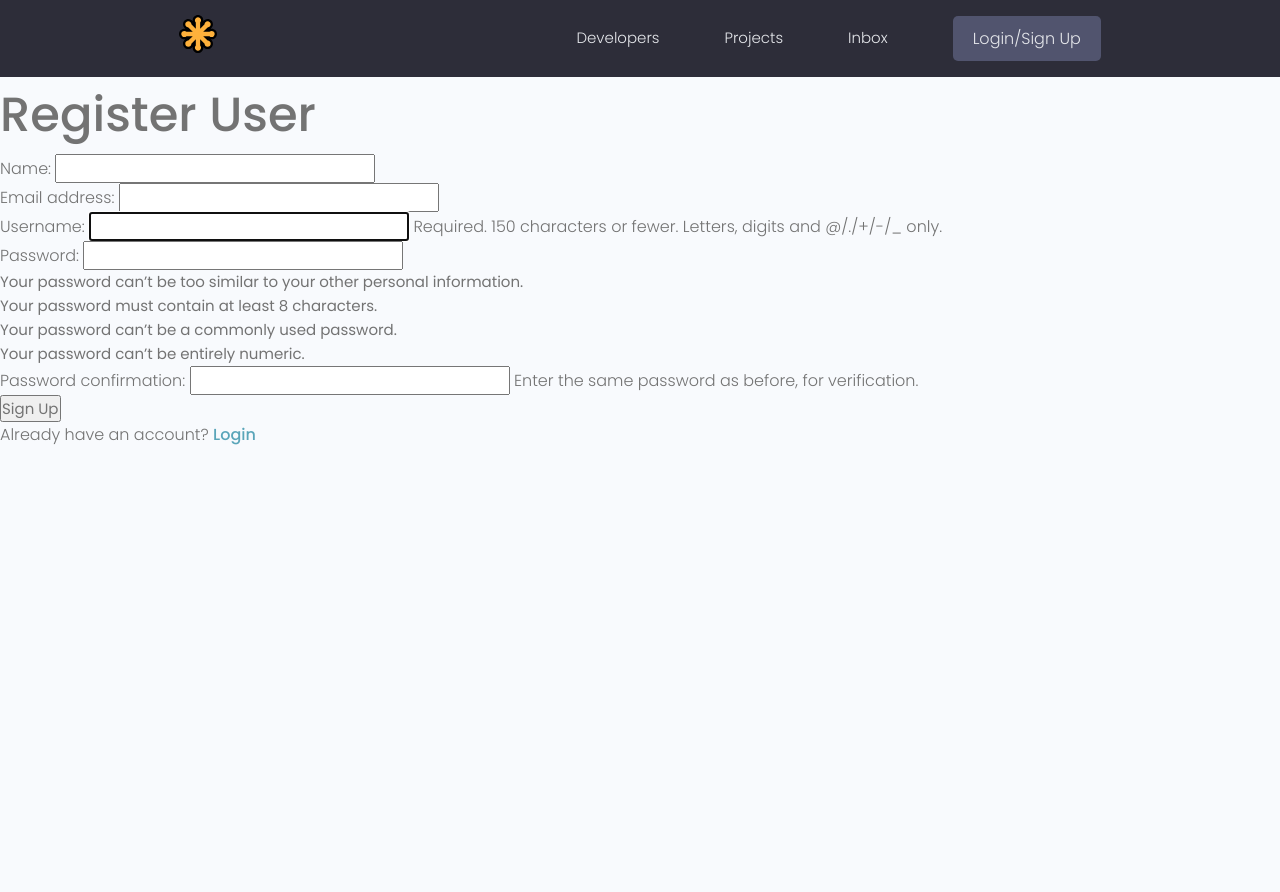
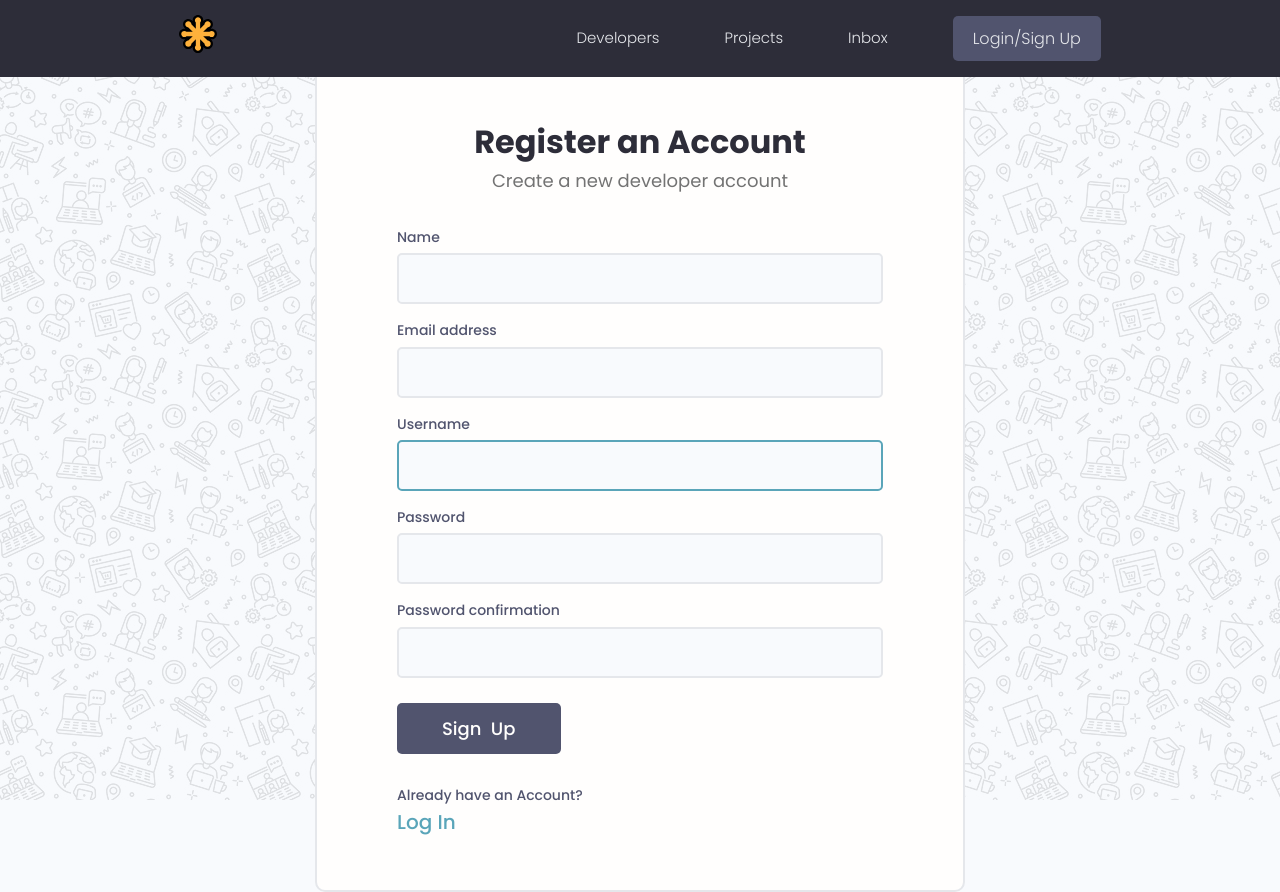
Before and after one commit to pragusga25/pamekar, a Django app: page /register/ in a window 1280 px wide. Before the commit the page ends 445 px from the top, so only its background shows below. Run offline with Django 3.2, Linux system fonts and the light colour scheme; some libraries are stand-ins or nearby versions.

Commit message:
styling login and register page

```diff
--- a/templates/main.html
+++ b/templates/main.html
@@ -21,15 +21,27 @@
 
 <body>
   {% include 'navbar.html' %}
-  {% if messages %}
+
+  {% comment %} {% if messages %}
   <ul class="messages">
     {% for message in messages %}
     <li{% if message.tags %} class="{{ message.tags }}" {% endif %}>{{ message }}</li>
       {% endfor %}
-  </ul>
+  </ul> {% endcomment %}
+
+  {% if messages %}
+  {% for message in messages %}
+  <div class="alert alert--{{message.tags}}">
+    <p class="alert__message">{{ message }}</p>
+    <button class="alert__close">x</button>
+  </div>
+  {% endfor %}
   {% endif %}
+
+
   {% block content %}
   {% endblock content %}
+  <script src="{% static 'uikit/app.js' %}"></script>
 </body>
 
 </html>
--- a/users/forms.py
+++ b/users/forms.py
@@ -16,3 +16,9 @@ class MyRegistrationForm(UserCreationForm):
         labels = {
             "first_name": "Name",
         }
+
+    def __init__(self, *args, **kwargs):
+        super(MyRegistrationForm, self).__init__(*args, **kwargs)
+
+        for name, field in self.fields.items():
+            field.widget.attrs["class"] = "input"
--- a/users/templates/users/login-register.html
+++ b/users/templates/users/login-register.html
@@ -3,13 +3,44 @@
 {% load static %}
 
 {% if page == 'register' %}
-<h1>Register User</h1>
-<form action="{% url 'register' %}" method="post">
-  {% csrf_token %}
-  {{form.as_p}}
-  <input type="submit" value="Sign Up">
-</form>
-<p>Already have an account? <a href="{% url 'login' %}">Login</a></p>
+<div class="auth">
+  <div class="card">
+    <div class="auth__header text-center">
+      <h3>Register an Account</h3>
+      <p>Create a new developer account</p>
+    </div>
+
+    <form action="{% url 'register' %}" method="post" class="form auth__form">
+      {% csrf_token %}
+
+      {% for field in form %}
+      <div class="form__field">
+        <label for="formInput#text">{{field.label}}</label>
+        {{field}}
+
+        {% comment %} {% if field.help_text %}
+        <small>{{field.help_text}}</small>
+        {% endif %} {% endcomment %}
+
+        {% for error in field.errors %}
+        <p style="color: red;">{{error}}</p>
+        {% endfor %}
+
+      </div>
+      {% endfor %}
+
+      <div class="auth__actions">
+        <input class="btn btn--sub btn--lg" type="submit" value="Sign  Up" />
+      </div>
+
+    </form>
+    <div class="auth__alternative">
+      <p>Already have an Account?</p>
+      <a href="{% url 'login' %}">Log In</a>
+    </div>
+  </div>
+</div>
+
 {% else %}
 
 <div class="auth">
```
Also changed, not shown: db.sqlite3, static/images/pattern.jpg (added).
